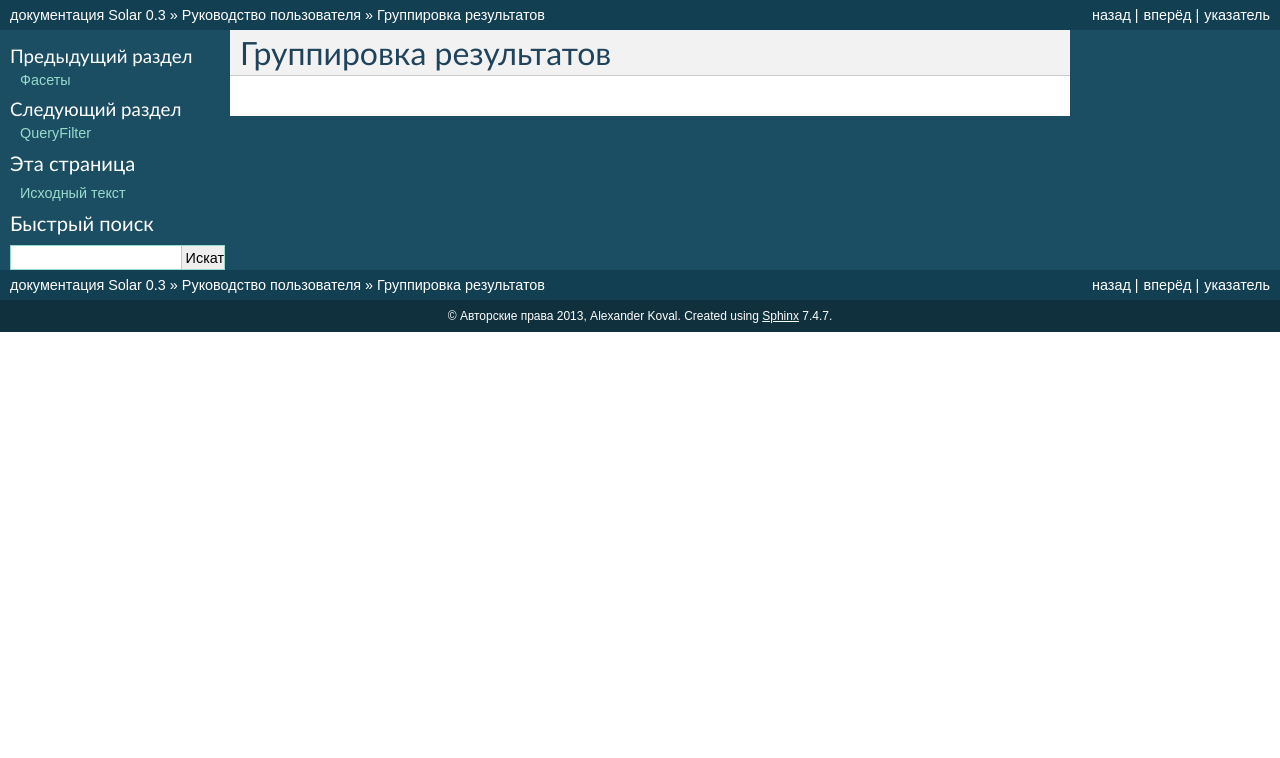
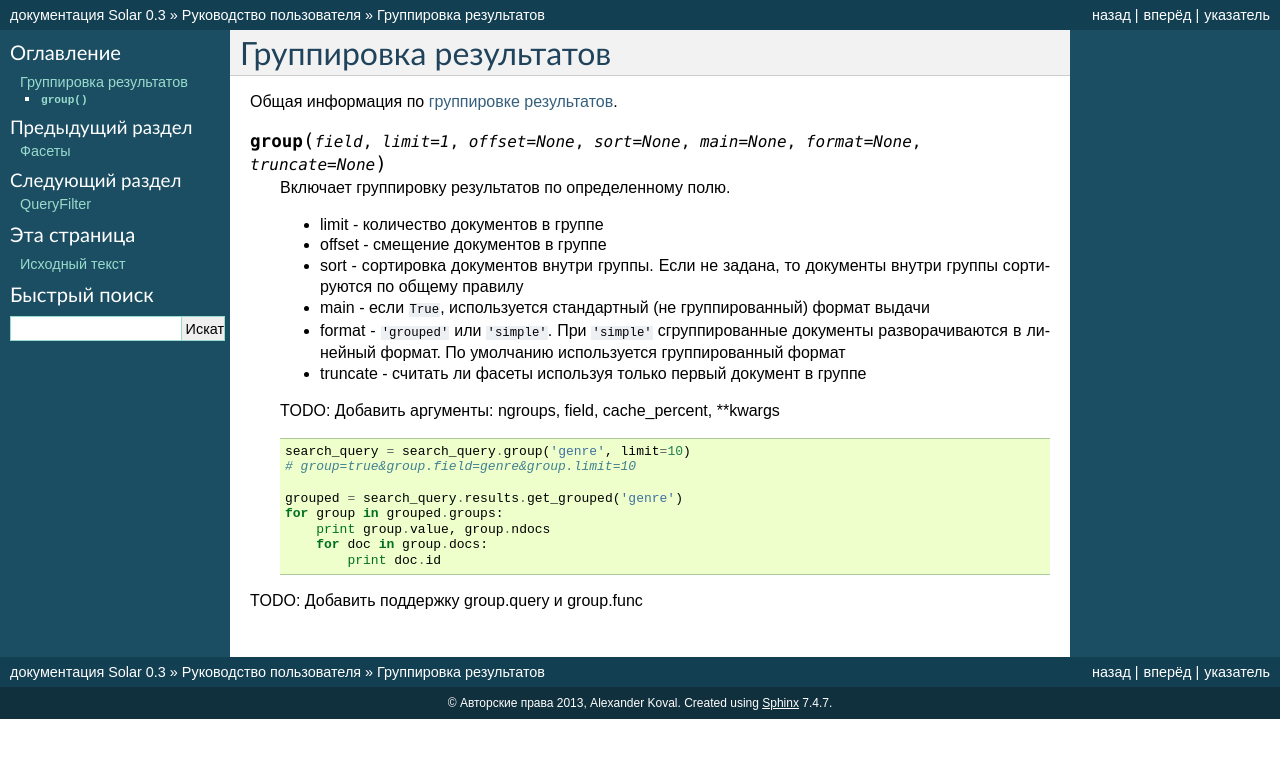
Before and after one commit to anti-social/solrcraft, a Sphinx documentation site: the page built from docs/userguide/grouping.rst, in a window 1280 px wide. Shown: the top 758 px of the page. Built offline with Sphinx 7.4.7, drawn with Linux system fonts in a browser that asks for light colours.

Commit message:
Basic grouping docs

```diff
--- a/docs/userguide/grouping.rst
+++ b/docs/userguide/grouping.rst
@@ -1,2 +1,30 @@
 Группировка результатов
 =======================
+
+Общая информация по `группировке результатов <http://wiki.apache.org/solr/FieldCollapsing>`_.
+
+.. method:: group(field, limit=1, offset=None, sort=None, main=None, format=None, truncate=None)
+
+    Включает группировку результатов по определенному полю.
+
+    - limit - количество документов в группе
+    - offset - смещение документов в группе
+    - sort - сортировка документов внутри группы. Если не задана, то документы внутри группы сортируются по общему правилу
+    - main - если ``True``, используется стандартный (не группированный) формат выдачи
+    - format - ``'grouped'`` или ``'simple'``. При ``'simple'`` сгруппированные документы разворачиваются в линейный формат. По умолчанию используется группированный формат
+    - truncate - считать ли фасеты используя только первый документ в группе
+
+    TODO: Добавить аргументы: ngroups, field, cache_percent, \*\*kwargs
+
+    .. code-block:: python
+
+        search_query = search_query.group('genre', limit=10)
+        # group=true&group.field=genre&group.limit=10
+
+        grouped = search_query.results.get_grouped('genre')
+        for group in grouped.groups:
+            print group.value, group.ndocs
+            for doc in group.docs:
+                print doc.id
+
+TODO: Добавить поддержку group.query и group.func
```
